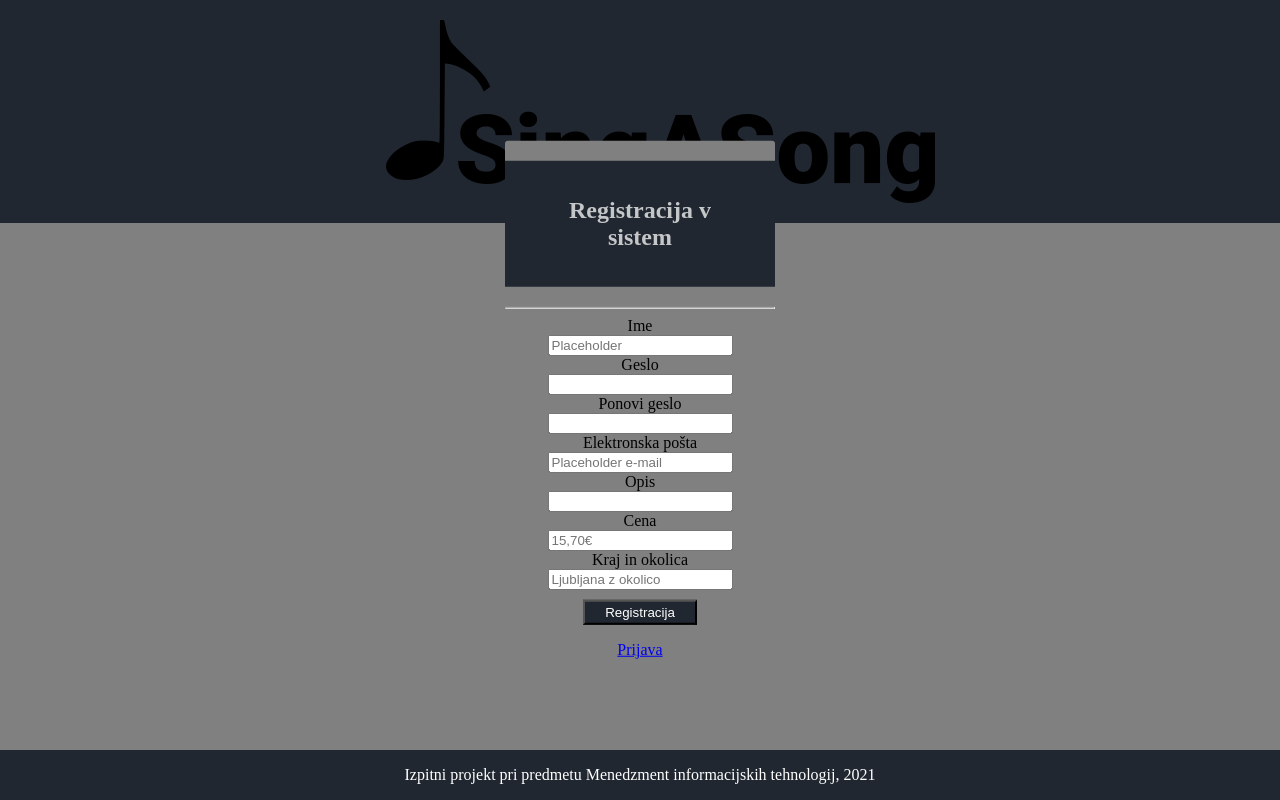
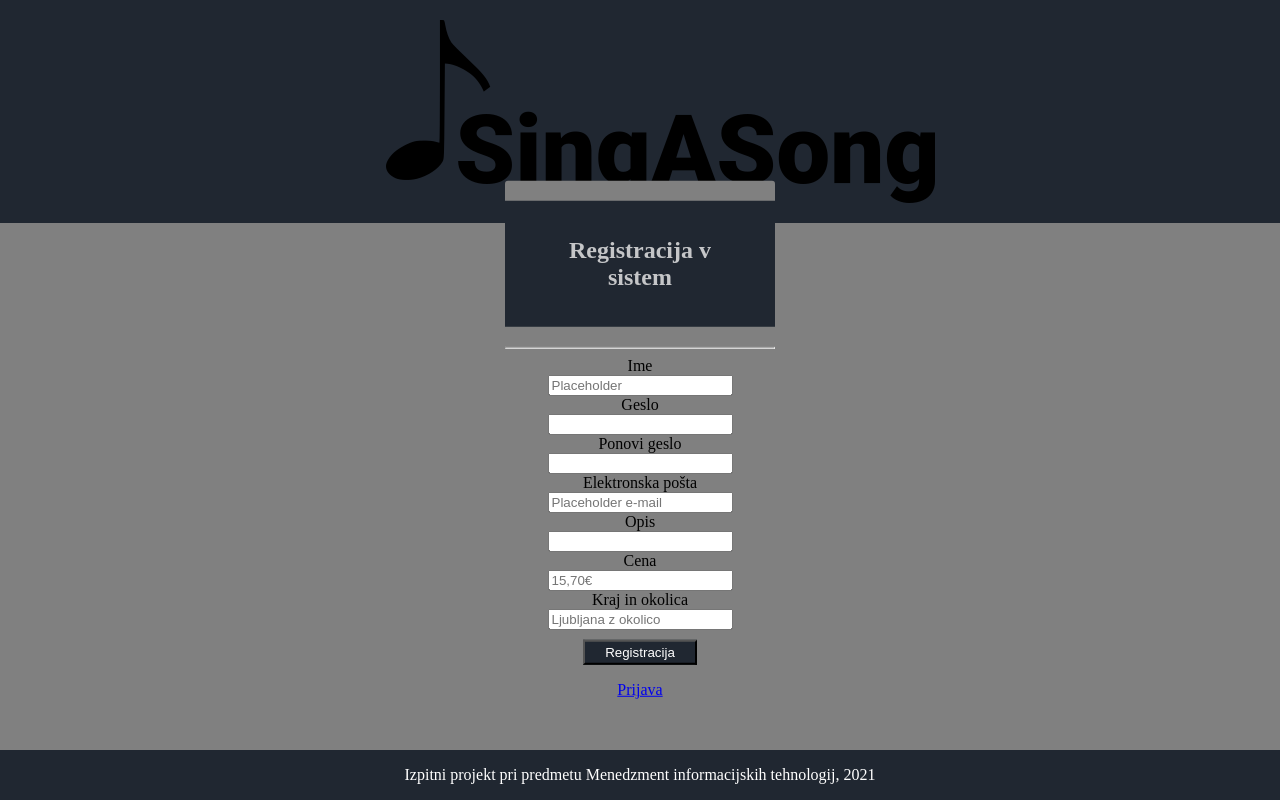
Before and after one commit to GioGiou/SingASong, a CodeIgniter app: page /database/index.php/user_authentication/show in a window 1280 px wide. Run offline with CodeIgniter, Linux system fonts and the light colour scheme.

Commit message:
Update Style

```diff
--- a/assets/css/style.css
+++ b/assets/css/style.css
@@ -34,7 +34,7 @@
 }
 #formDiv{
   position: fixed;
-  top: 50%;
+  top: 55%;
   left: 50%;
   transform: translateY(-50%) translateX(-50%);
   width: 270px;
```
